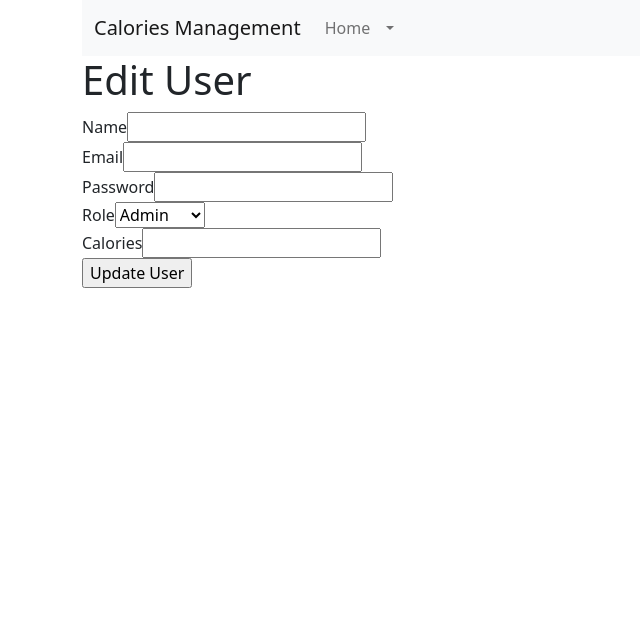
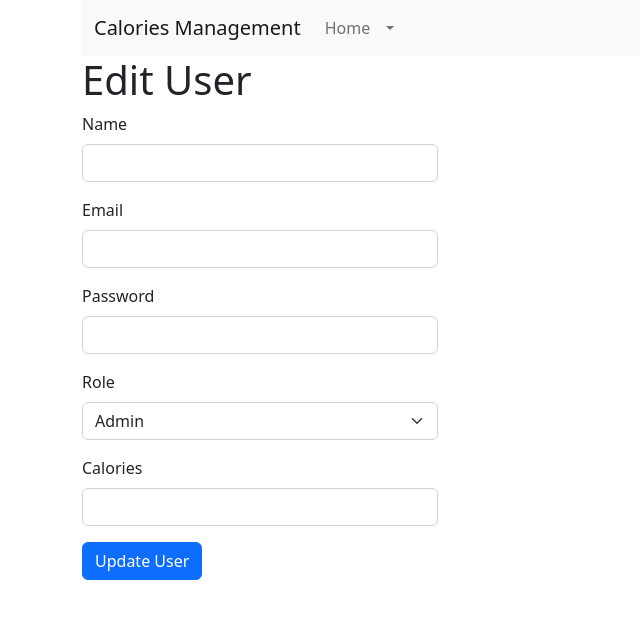
Before and after one commit to ahmed-raza/react, a React (Create React App) app: page /user/1/edit in a window 1280 px wide. Shown: the top 618 px of the page, without its empty margins (0-640 px from the left). Built offline with nearby package versions, Linux system fonts and the light colour scheme; no server answers; sample sign-in values are in the browser's storage.

Commit message:
Implemented bootstrap forms

```diff
--- a/src/components/Pages/AddMeal.js
+++ b/src/components/Pages/AddMeal.js
@@ -1,7 +1,7 @@
 import axios from "axios";
 import React, { useEffect, useState } from "react";
 import { Form, redirect, useActionData } from "react-router-dom";
-import { Button, Form as bForm } from "react-bootstrap";
+import { Button, Col, Form as bForm, Row } from "react-bootstrap";
 import Messages from "../UI/Messages";
 import { getAuthToken } from "../util/auth";
 
@@ -20,6 +20,8 @@ const AddMeal = () => {
     <>
       <h1>Add Meal</h1>
       {messages && <Messages messages={messages} />}
+      <Row>
+        <Col lg="4">
           <Form method="post">
             <div className="mb-3">
               <bForm.Group>
@@ -47,6 +49,8 @@ const AddMeal = () => {
             </div>
             <Button as="input" type="submit" value="Add Meal"></Button>
           </Form>
+        </Col>
+      </Row>
     </>
   );
 };
--- a/src/components/Pages/EditUser.js
+++ b/src/components/Pages/EditUser.js
@@ -1,5 +1,6 @@
 import axios from "axios";
 import React, { useEffect, useState } from "react";
+import { Button, Col, Form, Row } from "react-bootstrap";
 import { useParams } from "react-router-dom";
 import Messages from "../UI/Messages";
 import { getAuthToken } from "../util/auth";
@@ -84,63 +85,70 @@ const EditUser = () => {
     <>
       <h1>Edit User</h1>
       {messages && <Messages messages={messages} />}
-      <form onSubmit={userUpdateSubmitHandler}>
-        <div>
-          <label htmlFor="name">Name</label>
-          <input
+      <Row>
+        <Col lg="4">
+          <Form onSubmit={userUpdateSubmitHandler}>
+            <div className="mb-3">
+              <Form.Group>
+                <Form.Label>Name</Form.Label>
+                <Form.Control
                   type="text"
                   name="name"
                   id="name"
                   value={name}
                   onChange={nameChangeHandler}
                 />
+              </Form.Group>
             </div>
-        <div>
-          <label htmlFor="Email">Email</label>
-          <input
+            <div className="mb-3">
+              <Form.Group>
+                <Form.Label>Email</Form.Label>
+                <Form.Control
                   type="email"
                   name="email"
                   id="email"
                   value={email}
                   onChange={emailChangeHandler}
                 />
+              </Form.Group>
             </div>
-        <div>
-          <label htmlFor="password">Password</label>
-          <input
+            <div className="mb-3">
+              <Form.Group>
+                <Form.Label>Password</Form.Label>
+                <Form.Control
                   type="password"
                   name="password"
                   id="password"
                   onChange={passwordChangeHandler}
                 />
+              </Form.Group>
             </div>
-        <div>
-          <label htmlFor="role">Role</label>
-          <select
-            name="role"
-            id="role"
-            value={role}
-            onChange={roleChangeHandler}
-          >
+            <div className="mb-3">
+              <Form.Group>
+                <Form.Label>Role</Form.Label>
+                <Form.Select name="role" id="role" value={role}>
                   <option value="admin1">Admin</option>
                   <option value="manager">Manager</option>
                   <option value="user">User</option>
-          </select>
+                </Form.Select>
+              </Form.Group>
             </div>
-        <div>
-          <label htmlFor="calories">Calories</label>
-          <input
+            <div className="mb-3">
+              <Form.Group>
+                <Form.Label>Calories</Form.Label>
+                <Form.Control
                   type="number"
                   name="calories"
                   id="calories"
                   value={calories}
                   onChange={caloriesChangeHandler}
                 />
+              </Form.Group>
             </div>
-        <div>
-          <input type="submit" value="Update User" />
-        </div>
-      </form>
+            <Button as="input" type="submit" value="Update User" />
+          </Form>
+        </Col>
+      </Row>
     </>
   );
 };
--- a/src/components/Pages/NewUser.js
+++ b/src/components/Pages/NewUser.js
@@ -1,6 +1,7 @@
 import axios from "axios";
 import React, { useEffect, useState } from "react";
 import { Form, redirect, useActionData } from "react-router-dom";
+import { Button, Col, Form as bForm, Row } from "react-bootstrap";
 import Messages from "../UI/Messages";
 import { getAuthToken } from "../util/auth";
 
@@ -16,35 +17,47 @@ const NewUser = () => {
     <>
       <h1>Add new user</h1>
       {messages && <Messages messages={messages} />}
+      <Row>
+        <Col lg="4">
           <Form method="post">
-        <div>
-          <label htmlFor="name">Name</label>
-          <input type="text" name="name" id="name" />
+            <div className="mb-3">
+              <bForm.Group>
+                <bForm.Label>Name</bForm.Label>
+                <bForm.Control type="text" name="name" id="name" />
+              </bForm.Group>
             </div>
-        <div>
-          <label htmlFor="email">Email</label>
-          <input type="email" name="email" id="email" />
+            <div className="mb-3">
+              <bForm.Group>
+                <bForm.Label>Email</bForm.Label>
+                <bForm.Control type="email" name="email" id="email" />
+              </bForm.Group>
             </div>
-        <div>
-          <label htmlFor="password">Password</label>
-          <input type="password" name="password" id="password" />
+            <div className="mb-3">
+              <bForm.Group>
+                <bForm.Label>Password</bForm.Label>
+                <bForm.Control type="password" name="password" id="password" />
+              </bForm.Group>
             </div>
-        <div>
-          <label htmlFor="role">Role</label>
-          <select name="role" id="role">
+            <div className="mb-3">
+              <bForm.Group>
+                <bForm.Label>Name</bForm.Label>
+                <bForm.Select name="role" id="role">
                   <option value="admin">Admin</option>
                   <option value="manager">Manager</option>
                   <option value="user">User</option>
-          </select>
+                </bForm.Select>
+              </bForm.Group>
             </div>
-        <div>
-          <label htmlFor="calories">Calories</label>
-          <input type="number" name="calories" id="calories" />
+            <div className="mb-3">
+              <bForm.Group>
+                <bForm.Label>Calories</bForm.Label>
+                <bForm.Control type="number" name="calories" id="calories" />
+              </bForm.Group>
             </div>
-        <div>
-          <input type="submit" value="Create User" />
-        </div>
+            <Button as="input" type="submit" value="Add User" />
           </Form>
+        </Col>
+      </Row>
     </>
   );
 };
```
Lines whose indentation alone changed are shown as unchanged.
